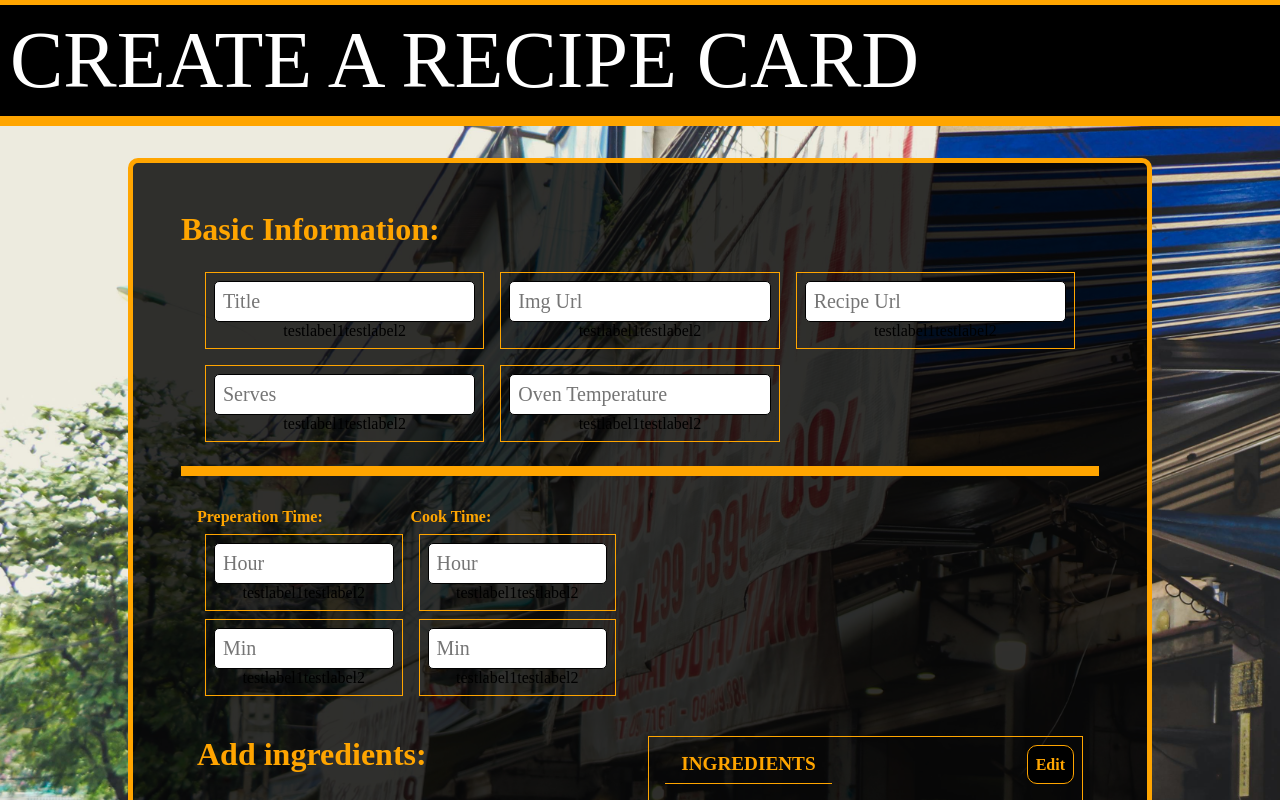
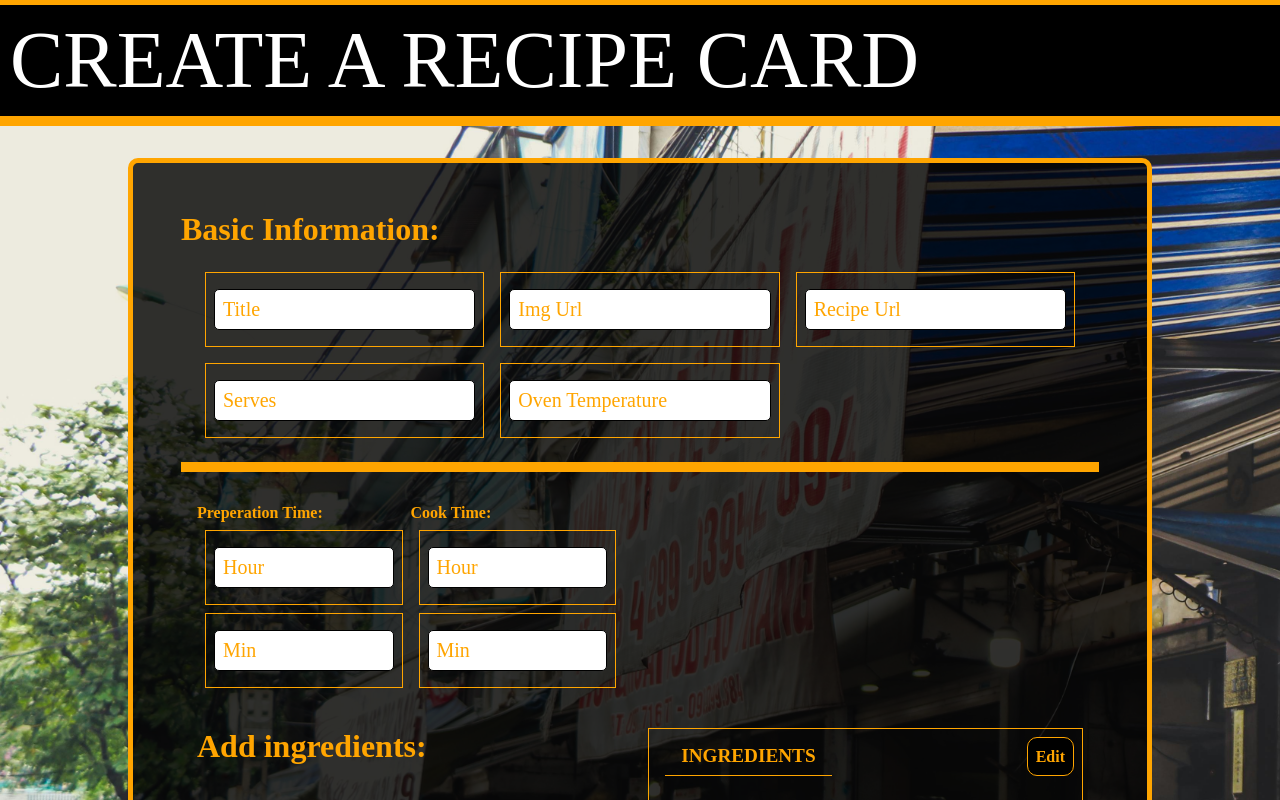
Before and after one commit to rwalsh221/recipe_card, a React (Vite) app: page / in a window 1280 px wide. Shown: the top 800 px of the page. Built offline with nearby package versions, Linux system fonts and the light colour scheme.

Commit message:
continue form placeholder/label animation

```diff
--- a/src/features/RecipeCardForm/components/FormInput/FormInput.module.css
+++ b/src/features/RecipeCardForm/components/FormInput/FormInput.module.css
@@ -1,15 +1,126 @@
-.formInputContainer {
+.formInput {
   margin: 0.5rem;
   border: var(--border-100-c2);
   text-align: center;
-  padding: 0.5rem;
+  padding: 1rem 0.5rem;
+}
+.formInput__container {
+  position: relative;
 }
 
-.formInputContainer input {
+.formInput__container input {
   border: var(--border-100-c1);
   font-size: 20px;
+  text-transform: capitalize;
   padding: 0.5rem;
   border-radius: 5px;
   width: 100%;
+}
+
+.formInput__container label {
   text-transform: capitalize;
+  position: absolute;
 }
+
+.labelBig {
+  left: 9px;
+  top: 9px;
+  color: var(--color-2);
+  font-size: 20px;
+}
+
+.labelSmall {
+  display: none;
+  background-color: var(--color-2);
+  color: var(--color-1);
+  border: 0.5px solid var(--color-1);
+  font-size: 14px;
+  top: 9px;
+  left: 7px;
+  padding: 1px 2px;
+  visibility: hidden;
+}
+
+.labelSmall__up {
+  display: block;
+  top: -12px;
+  opacity: 100%;
+  visibility: visible;
+}
+
+.labelSmall__moveUp {
+  display: block;
+  animation: labelSmallUp 0.4s forwards;
+  /* animation-delay: 0.5; */
+}
+.labelSmall__moveDown {
+  display: block;
+  animation: labelSmallDown 0.4s forwards;
+  /* animation-delay: 0.5s; */
+}
+
+.labelBig__up {
+  top: -12px;
+  opacity: 0%;
+  visibility: hidden;
+}
+
+.labelBig__moveUp {
+  animation: labelBigUp 0.4s forwards;
+}
+.labelBig__moveDown {
+  animation: labelBigDown 0.4s forwards;
+}
+
+@keyframes labelSmallUp {
+  0% {
+    top: 9px;
+    opacity: 0%;
+  }
+
+  100% {
+    top: -12px;
+    opacity: 100%;
+    visibility: visible;
+  }
+}
+
+@keyframes labelSmallDown {
+  0% {
+    top: -12px;
+    opacity: 100%;
+    visibility: visible;
+  }
+
+  100% {
+    top: 9px;
+    opacity: 0%;
+  }
+}
+
+@keyframes labelBigUp {
+  0% {
+    /* display: inline; */
+    top: 9px;
+    opacity: 100%;
+  }
+
+  100% {
+    top: -12px;
+    opacity: 0%;
+    visibility: hidden;
+  }
+}
+
+@keyframes labelBigDown {
+  0% {
+    top: -12px;
+    opacity: 0%;
+    visibility: hidden;
+  }
+
+  100% {
+    top: 9px;
+    opacity: 100%;
+  }
+}
--- a/src/features/RecipeCardForm/components/FormInput/FormInput.tsx
+++ b/src/features/RecipeCardForm/components/FormInput/FormInput.tsx
@@ -1,4 +1,4 @@
-import { useRef } from 'react';
+import { useRef, useState, useEffect } from 'react';
 
 import styles from './FormInput.module.css';
 
@@ -31,19 +31,109 @@ const FormInput = ({
   // on focus hide first label
   // on focus show second label and move up
 
+  // use state instead to handle animation classes
+  console.log(inputValue);
+  const test2 = inputValue ? true : false;
+  console.log(test2);
+  const [placeholderState, setPlaceHolderState] = useState(false);
+
+  // setPlaceHolderState(inputValue);
+  console.log(placeholderState);
+
+  const aph = (bool: React.SetStateAction<boolean>) => {
+    setPlaceHolderState(bool);
+  };
+
   const animatePlaceHolder = () => {
-    const labelBigTest = labelBig.current;
-    if (labelBigTest) {
-      labelBigTest.style.color = 'blue';
+    // if (labelBig.current?.classList.contains(`${styles.labelBig__moveUp}`)) {
+    //   labelBig.current?.classList.replace(
+    //     `${styles.labelBig__moveUp}`,
+    //     `${styles.labelBig__moveDown}`
+    //   );
+    //   labelSmall.current?.classList.replace(
+    //     `${styles.labelSmall__moveUp}`,
+    //     `${styles.labelSmall__moveDown}`
+    //   );
+    // } else if (
+    //   labelBig.current?.classList.contains(`${styles.labelBig__moveDown}`)
+    // ) {
+    //   labelBig.current?.classList.replace(
+    //     `${styles.labelBig__moveDown}`,
+    //     `${styles.labelBig__moveUp}`
+    //   );
+    //   labelSmall.current?.classList.replace(
+    //     `${styles.labelSmall__moveDown}`,
+    //     `${styles.labelSmall__moveUp}`
+    //   );
+    // } else {
+    //   labelBig.current?.classList.add(`${styles.labelBig__moveUp}`);
+    //   labelSmall.current?.classList.add(`${styles.labelSmall__moveUp}`);
+    // }
+
+    // if inputvalue change state to final
+
+    console.log('anaimate');
+    if (inputValue) {
+      // finshed state
+      console.log(`${styles.labelBig} ${styles.labelBig__up}`);
+      return `${styles.labelBig} ${styles.labelBig__up}`;
+    } else if (placeholderState) {
+      console.log(`${styles.labelBig} ${styles.labelBig__up}`);
+      return `${styles.labelBig} ${styles.labelBig__moveUp}`;
+      // run animation
+    } else if (!placeholderState && inputValue === '') {
+      return `${styles.labelBig} ${styles.labelBig__moveDown}`;
     }
   };
 
+  const animatePlaceHolderSmall = () => {
+    // if (labelBig.current?.classList.contains(`${styles.labelBig__moveUp}`)) {
+    //   labelBig.current?.classList.replace(
+    //     `${styles.labelBig__moveUp}`,
+    //     `${styles.labelBig__moveDown}`
+    //   );
+    //   labelSmall.current?.classList.replace(
+    //     `${styles.labelSmall__moveUp}`,
+    //     `${styles.labelSmall__moveDown}`
+    //   );
+    // } else if (
+    //   labelBig.current?.classList.contains(`${styles.labelBig__moveDown}`)
+    // ) {
+    //   labelBig.current?.classList.replace(
+    //     `${styles.labelBig__moveDown}`,
+    //     `${styles.labelBig__moveUp}`
+    //   );
+    //   labelSmall.current?.classList.replace(
+    //     `${styles.labelSmall__moveDown}`,
+    //     `${styles.labelSmall__moveUp}`
+    //   );
+    // } else {
+    //   labelBig.current?.classList.add(`${styles.labelBig__moveUp}`);
+    //   labelSmall.current?.classList.add(`${styles.labelSmall__moveUp}`);
+    // }
+    console.log('anaimate');
+    if (inputValue || (inputValue && placeholderState)) {
+      // finshed state
+      console.log(`${styles.labelSmall} ${styles.labelSmall__up}`);
+      return `${styles.labelSmall} ${styles.labelSmall__up}`;
+    } else if (placeholderState) {
+      console.log(`${styles.labelSmall} ${styles.labelSmall__up}`);
+      return `${styles.labelSmall} ${styles.labelSmall__moveUp}`;
+      // run animation
+    } else if (!placeholderState && inputValue === '') {
+      return `${styles.labelSmall} ${styles.labelSmall__moveDown}`;
+    }
+  };
   return (
-    <div className={styles.formInputContainer}>
+    <div className={styles.formInput}>
+      <div className={styles.formInput__container}>
         <input
           ref={formInputRef}
           onFocus={() => {
-          animatePlaceHolder();
+            aph(true);
+          }}
+          onBlur={() => {
+            aph(false);
           }}
           onChange={(e) => {
             changeInputHandler(formInputId, e.target.value);
@@ -51,23 +141,24 @@ const FormInput = ({
           id={formInputId}
           name={formInputId}
           type={inputType}
-        placeholder={inputPlaceHolder}
           value={inputValue}
         />
         <label
+          className={animatePlaceHolder()}
           ref={labelBig}
-        className={styles.formInputContainer__label_big}
           htmlFor={formInputId}
         >
-        testlabel1
+          {inputPlaceHolder}
         </label>
+
         <label
           ref={labelSmall}
-        className={styles.formInputContainer__label_small}
+          className={animatePlaceHolderSmall()}
           htmlFor={formInputId}
         >
-        testlabel2
+          {inputPlaceHolder}
         </label>
+      </div>
     </div>
   );
 };
```
Lines whose indentation alone changed are shown as unchanged.
